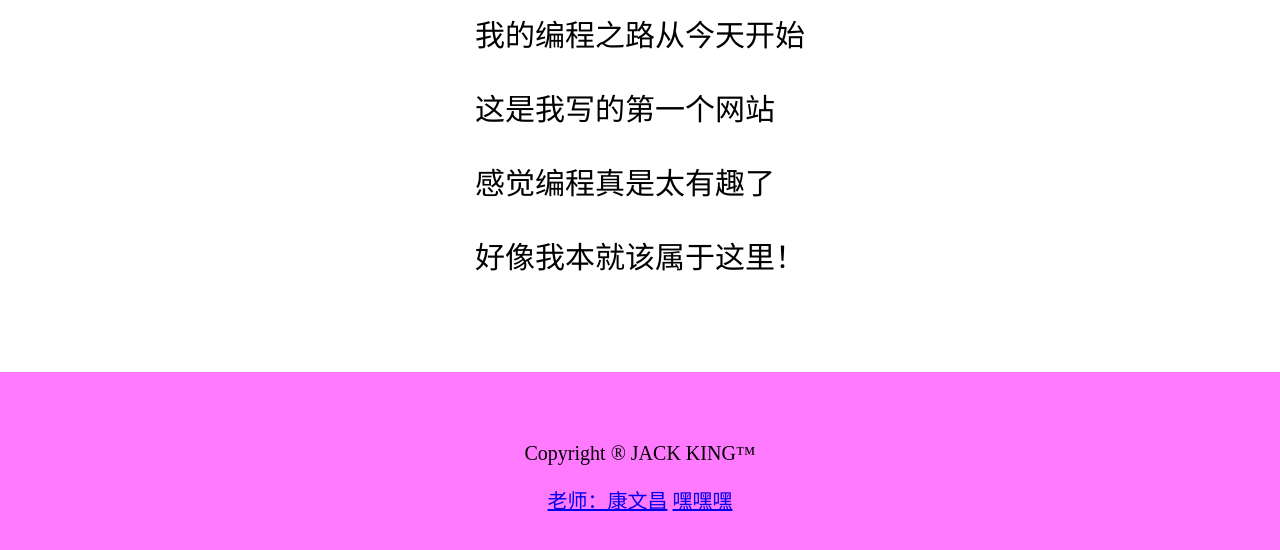
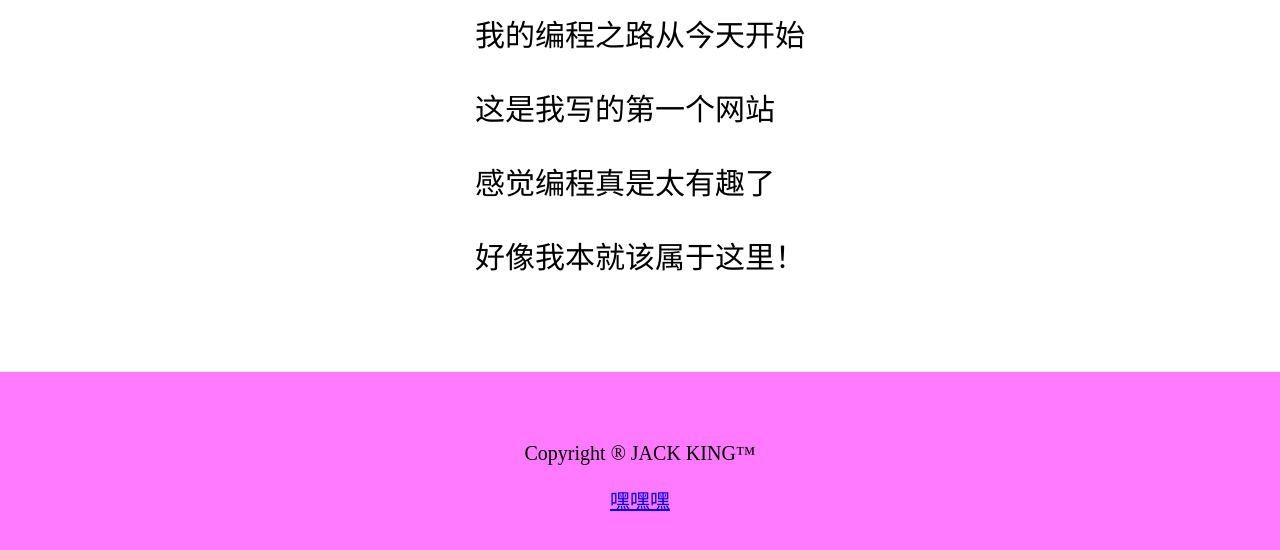
Before and after one commit to JACKKING88/JACKKING, a plain HTML site: page index.html in a window 1280 px wide. Shown: the part 762-1312 px from the top of the page. Drawn offline with Linux system fonts and the light colour scheme.

Commit message:
Update index.html

```diff
--- a/index.html
+++ b/index.html
@@ -33,8 +33,7 @@
       padding: 50px;
       font-size: 20px; ">
       <p>Copyright ® JACK KING™</p>
-      <a href="https://kangwenchang.com/">老师：康文昌</a>
-      <a href="https://./爽.mp4/">嘿嘿嘿</a>
+      <a href="美 - 完美.png">嘿嘿嘿</a>
     </div>
   </body>
 </html>
```
